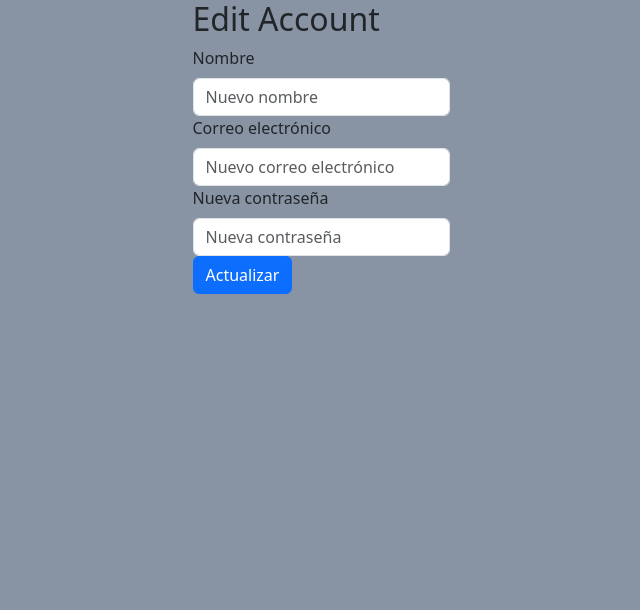
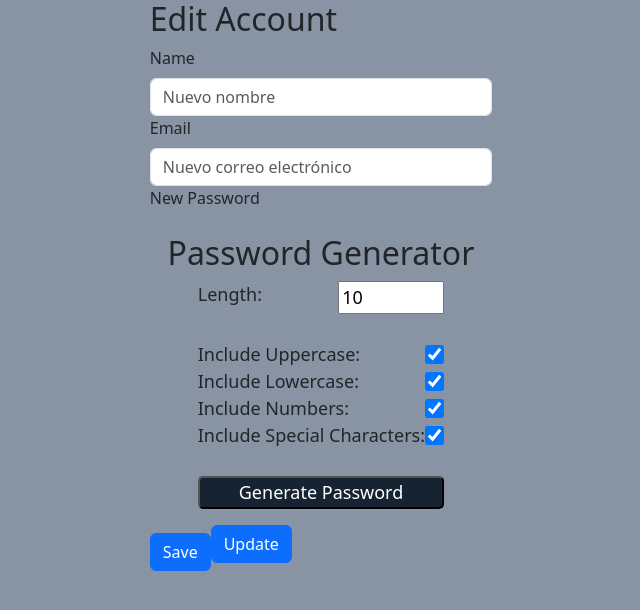
Before and after one commit to DBordallo/CerberusGuard, a React (Vite) app in the folder client/: page /editaccount/1 in a window 1280 px wide. Shown: the top 610 px of the page, without its empty margins (319-959 px from the left). Built offline with nearby package versions, Linux system fonts and the light colour scheme; no server answers.

Commit message:
feat(editaccount)feat edit password

```diff
--- a/client/src/components/editaccount/editaccount.jsx
+++ b/client/src/components/editaccount/editaccount.jsx
@@ -6,6 +6,7 @@ import Nav from "../Nav/Nav";
 import homeGray from "../../assets/homeGray.png";
 import passwordGray from "../../assets/passwordGray.png";
 import profileGray from "../../assets/profileGray.png"
+import PasswordGenerator from "../passwordGenerator/PasswordGenerator";
 
 
 
@@ -17,6 +18,50 @@ const EditAccount = () => {
     email: "",
     password: "",
   });
+
+  const handleGeneratePassword = (newPassword) => {
+    setGeneratedPassword(newPassword);
+  };
+
+
+  const handleSavePassword = async () => {
+    try {
+      if (!userId || !selectedId) {
+        throw new Error('No se pudo obtener el ID del usuario o la aplicación seleccionada');
+      }
+
+      console.log('userId:', userId);
+      console.log('selectedId:', selectedId);
+      console.log(selectedSocialNetwork)
+
+
+      const response = await fetch(`http://localhost:6700/cerberus/accounts/`, {
+        method: 'POST',
+        headers: {
+          'Content-Type': 'application/json',
+        },
+        body: JSON.stringify({
+          email,
+          password: generatedPassword,
+          user_id: userId,
+          PreAccounts_id: selectedId,
+        }),
+      });
+
+      if (!response.ok) {
+        const errorText = await response.text();
+        setError(`Error al guardar la contraseña y la información del usuario: ${errorText}`);
+        console.error('Respuesta del servidor:', errorText);
+        return;
+      }
+
+      const data = await response.json();
+      console.log('Contraseña y información del usuario guardadas exitosamente:', data);
+    } catch (error) {
+      setError(`Error al guardar la contraseña y la información del usuario: ${error.message}`);
+      console.error('Error al guardar la contraseña y la información del usuario:', error);
+    }
+  };
 
   useEffect(() => {
     const fetchAccountData = async () => {
@@ -69,7 +114,7 @@ const EditAccount = () => {
       <h2>Edit Account</h2>
       <Form>
         <Form.Group controlId="formName">
-          <Form.Label>Nombre</Form.Label>
+          <Form.Label>Name</Form.Label>
           <Form.Control
             type="text"
             placeholder="Nuevo nombre"
@@ -79,7 +124,7 @@ const EditAccount = () => {
           />
         </Form.Group>
         <Form.Group controlId="formEmail">
-          <Form.Label>Correo electrónico</Form.Label>
+          <Form.Label>Email</Form.Label>
           <Form.Control
             type="email"
             placeholder="Nuevo correo electrónico"
@@ -89,17 +134,15 @@ const EditAccount = () => {
           />
         </Form.Group>
         <Form.Group controlId="formPassword">
-          <Form.Label>Nueva contraseña</Form.Label>
-          <Form.Control
-            type="password"
-            placeholder="Nueva contraseña"
-            name="password"
-            value={updatedData.password}
-            onChange={handleChange}
-          />
+          <Form.Label>New Password
+          </Form.Label>
         </Form.Group>
+        <PasswordGenerator/>
+        <Button style={{marginTop:"1rem"}} variant="primary" onClick={handleSavePassword}>
+              Save
+            </Button>
         <Button variant="primary" onClick={handleUpdate}>
-          Actualizar
+          Update
         </Button>
       </Form>
       <Nav home = {homeGray} password={passwordGray} profile ={profileGray} ></Nav>
--- a/client/src/components/passwordsList/PasswordList.css
+++ b/client/src/components/passwordsList/PasswordList.css
@@ -27,7 +27,7 @@
     background-color: #E9EAF1;
     color: #162333;
     width: 85vw;
-    height: 15vh;
+    height: 40vh;
     padding: 1rem;
     margin-bottom: 2rem;
     display: flex;
@@ -37,9 +37,6 @@
     border-radius: 10px;
 }
 
-.namePasslist{
-    margin-bottom: 0.5rem;
-}
 
 .Btn-more{
     height: 3rem;
@@ -63,3 +60,11 @@
     justify-content: end;
 
 }
+.profileImg{
+    width: 20vh;
+}
+
+.allBtn{
+    display: flex;
+    flex-direction: column;
+}
--- a/client/src/components/passwordsList/PasswordsList.jsx
+++ b/client/src/components/passwordsList/PasswordsList.jsx
@@ -4,6 +4,8 @@ import Pagination from "../pagination/Pagination";
 import { useAuth } from "../../authcontext/AuthContext";
 import { Link, useNavigate } from "react-router-dom";
 import { Button } from "react-bootstrap";
+import eye from "../../assets/eye.png";
+import closeeye from '../../assets/closeeye.png';
 
 const PasswordList = () => {
   const { isUserAdmin } = useAuth();
@@ -11,6 +13,7 @@ const PasswordList = () => {
   const [currentPage, setCurrentPage] = useState(1);
   const pageSize = 5;
   const [userAccounts, setUserAccounts] = useState([]);
+  const [passwordVisibility, setPasswordVisibility] = useState({}); // Nuevo estado para controlar la visibilidad de las contraseñas
   const history = useNavigate();
 
   useEffect(() => {
@@ -26,6 +29,12 @@ const PasswordList = () => {
           if (appsResponse.ok) {
             const accountsData = await appsResponse.json();
             setUserAccounts(accountsData);
+            // Inicializar el estado de la visibilidad de las contraseñas para cada cuenta
+            const initialVisibility = {};
+            accountsData.forEach(account => {
+              initialVisibility[account.id] = false;
+            });
+            setPasswordVisibility(initialVisibility);
           } else {
             console.error(
               'Error al obtener la cantidad de aplicaciones del usuario'
@@ -68,6 +77,13 @@ const PasswordList = () => {
     }
   };
 
+  const togglePasswordVisibility = (accountId) => {
+    setPasswordVisibility({
+      ...passwordVisibility,
+      [accountId]: !passwordVisibility[accountId],
+    });
+  };
+
   return (
     <div className="containerList">
       <h2>My Passwords</h2>
@@ -90,13 +106,33 @@ const PasswordList = () => {
                         <div className="insideList">
                           <h3 className="titlePasslist">{account.preAccounts.app_names}</h3>
                           <p className="emailPasslist">{account.email}</p>
+                          <p className="usernamePasslist">{account.username}</p>
+                          <p className="passwordPasslist">
+                            {passwordVisibility[account.id]
+                              ? account.password
+                              : "••••••••"}
+                          </p>
                         </div>
+                        <div className="allBtn">
                         <Button variant="outline-secondary" onClick={() => handleEdit(account.id)}>
-                          Editar
+                          Edit
                         </Button>
                         <Button variant="outline-danger" onClick={() => handleDelete(account.id)}>
-                          Eliminar
+
+                          Delete
                         </Button>
+                        <Button
+  variant="outline-info"
+  onClick={() => togglePasswordVisibility(account.id)}
+>
+  <img
+    src={passwordVisibility[account.id] ? closeeye : eye}
+    alt={passwordVisibility[account.id] ? 'close eye' : 'eye'}
+    style={{ width: '20px', height: '20px', marginRight: '5px' }}
+  />
+</Button>
+</div>
+
                       </>
                     )}
                   </div>
```
Also changed, not shown: client/src/assets/closeeye.png (added), client/src/assets/eye.png (added).
